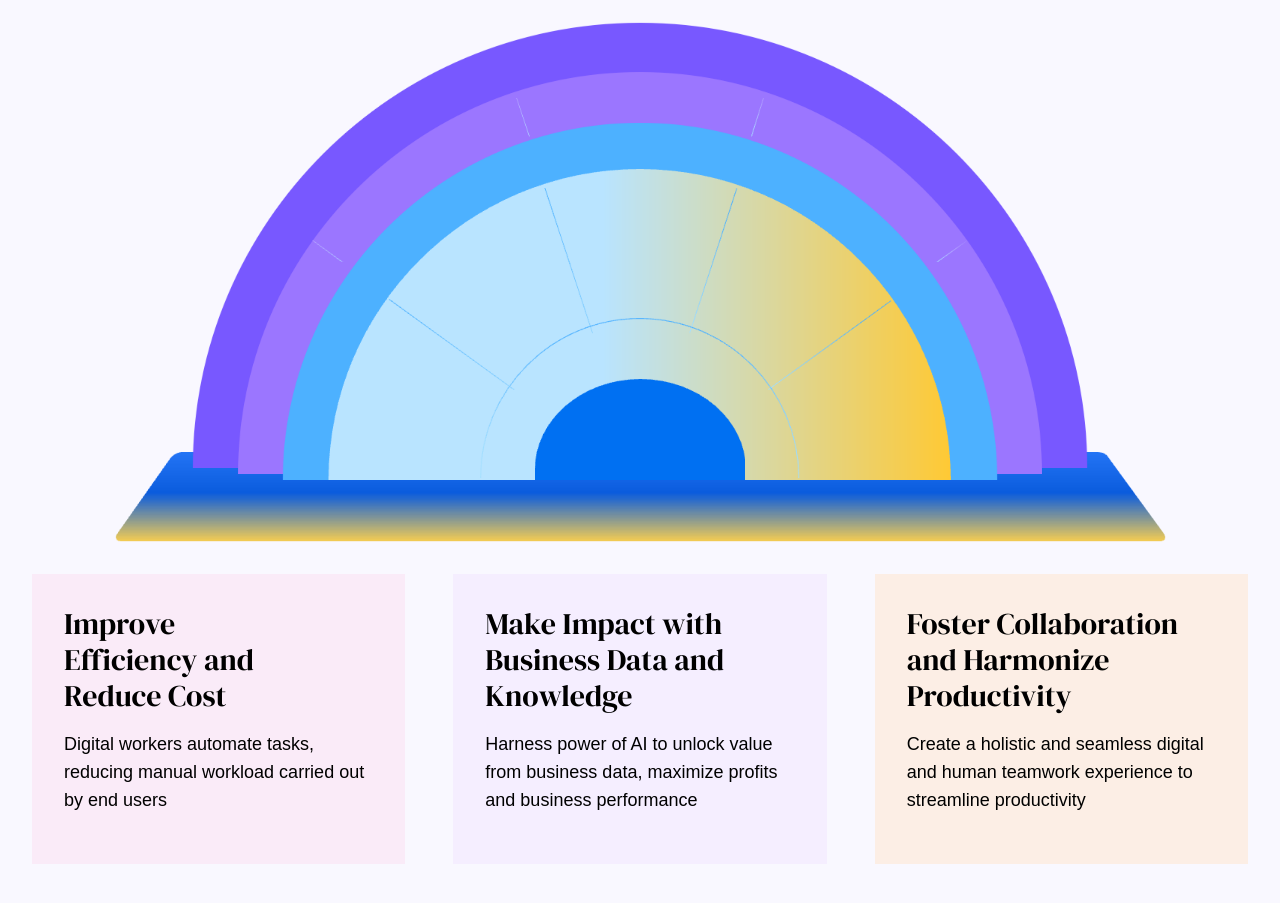
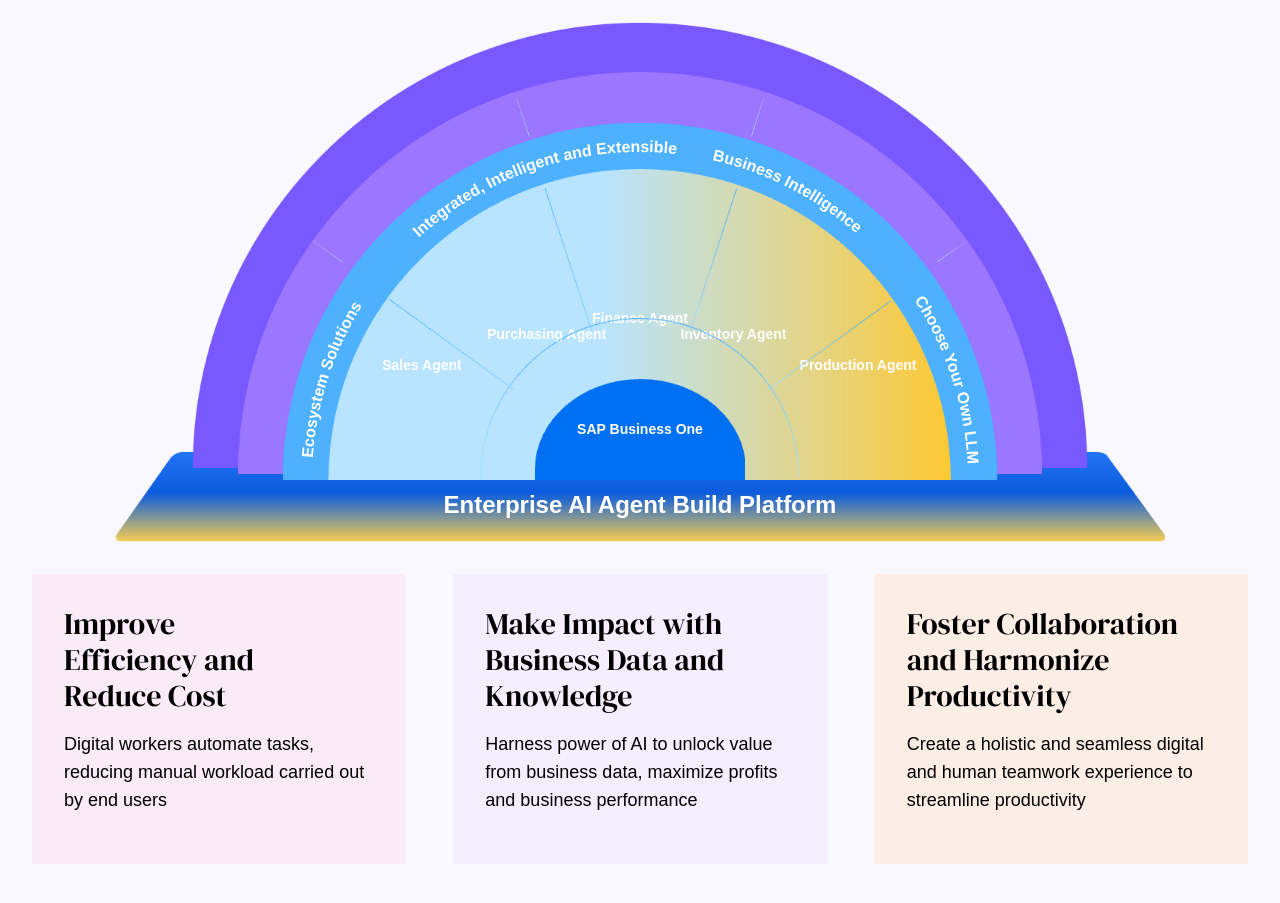
Before and after one commit to ReneeDress/agentall.ai, a Next.js app: page /agentall.ai/ in a window 1280 px wide. Shown: the part 4560-5463 px from the top of the page. Built offline with nearby package versions, Linux system fonts and the light colour scheme.

Commit message:
feat: 添加居中标题和弯曲文本到 TransformAnimation 组件，增强视觉效果和信息传达

```diff
--- a/app/components/TransformAnimation.tsx
+++ b/app/components/TransformAnimation.tsx
@@ -56,6 +56,12 @@
                         aspectRatio: '1402/120'
                     }}
                 />
+                {/* 添加居中的文字 */}
+                <div className="absolute inset-0 flex items-center justify-center pt-4">
+                    <h2 className="text-white text-2xl font-bold text-center">
+                        Enterprise AI Agent Build Platform
+                    </h2>
+                </div>
             </div>
 
             {/* Layer 1 - 597x297, 位置: x:52, y:0 */}
@@ -128,6 +134,33 @@
                     height={357}
                     className="w-full h-full object-cover"
                 />
+                {/* Curved texts along the outer edge of Layer 3 */}
+                <svg className="absolute inset-0 w-full h-full" viewBox="0 0 716 357" style={{ pointerEvents: 'none' }}>
+                    <defs>
+                        {/* Path for the outer arc of the semi-circle */}
+                        <path id="outerArc" d="M 30 357 A 305 305 0 0 1 686 357" fill="none" stroke="none" />
+                    </defs>
+
+                    {/* Text 1: Ecosystem Solutions */}
+                    <text fill="white" fontSize="16" fontWeight="600" textAnchor="middle">
+                        <textPath href="#outerArc" startOffset="10%">Ecosystem Solutions</textPath>
+                    </text>
+
+                    {/* Text 2: Integrated, Intelligent and Extensible */}
+                    <text fill="white" fontSize="16" fontWeight="600" textAnchor="middle">
+                        <textPath href="#outerArc" startOffset="40%">Integrated, Intelligent and Extensible</textPath>
+                    </text>
+
+                    {/* Text 3: Business Intelligence */}
+                    <text fill="white" fontSize="16" fontWeight="600" textAnchor="middle">
+                        <textPath href="#outerArc" startOffset="65%">Business Intelligence</textPath>
+                    </text>
+
+                    {/* Text 4: Choose Your Own LLM */}
+                    <text fill="white" fontSize="16" fontWeight="600" textAnchor="middle">
+                        <textPath href="#outerArc" startOffset="90%">Choose Your Own LLM</textPath>
+                    </text>
+                </svg>
             </div>
 
             {/* Layer 4 - 415x207, 位置: x:143, y:98 */}
@@ -152,6 +185,17 @@
                     height={311}
                     className="w-full h-full object-cover"
                 />
+                {/* Agentic AI Layer text */}
+                <div className="absolute bottom-12 left-1/2 transform -translate-x-1/2 text-white text-sm font-semibold">
+                    Agentic AI Layer
+                </div>
+
+                {/* Upper fan-shaped texts */}
+                <div className="absolute text-white text-sm font-semibold whitespace-nowrap" style={{ left: '15%', top: '60%', transform: 'translateX(-50%)' }}>Sales Agent</div>
+                <div className="absolute text-white text-sm font-semibold whitespace-nowrap" style={{ left: '35%', top: '50%', transform: 'translateX(-50%)' }}>Purchasing Agent</div>
+                <div className="absolute text-white text-sm font-semibold whitespace-nowrap" style={{ left: '50%', top: '45%', transform: 'translateX(-50%)' }}>Finance Agent</div>
+                <div className="absolute text-white text-sm font-semibold whitespace-nowrap" style={{ left: '65%', top: '50%', transform: 'translateX(-50%)' }}>Inventory Agent</div>
+                <div className="absolute text-white text-sm font-semibold whitespace-nowrap" style={{ left: '85%', top: '60%', transform: 'translateX(-50%)' }}>Production Agent</div>
             </div>
 
             {/* Layer 5 - 140x67, 位置: x:281, y:238 */}
@@ -176,6 +220,12 @@
                     height={101}
                     className="w-full h-full object-cover"
                 />
+                {/* 添加居中的文字 */}
+                <div className="absolute inset-0 flex items-center justify-center">
+                    <span className="text-white text-sm font-semibold text-center">
+                        SAP Business One
+                    </span>
+                </div>
             </div>
 
             {/* Layer 6 - 674x272, 位置: x:0, y:0 */}
```
